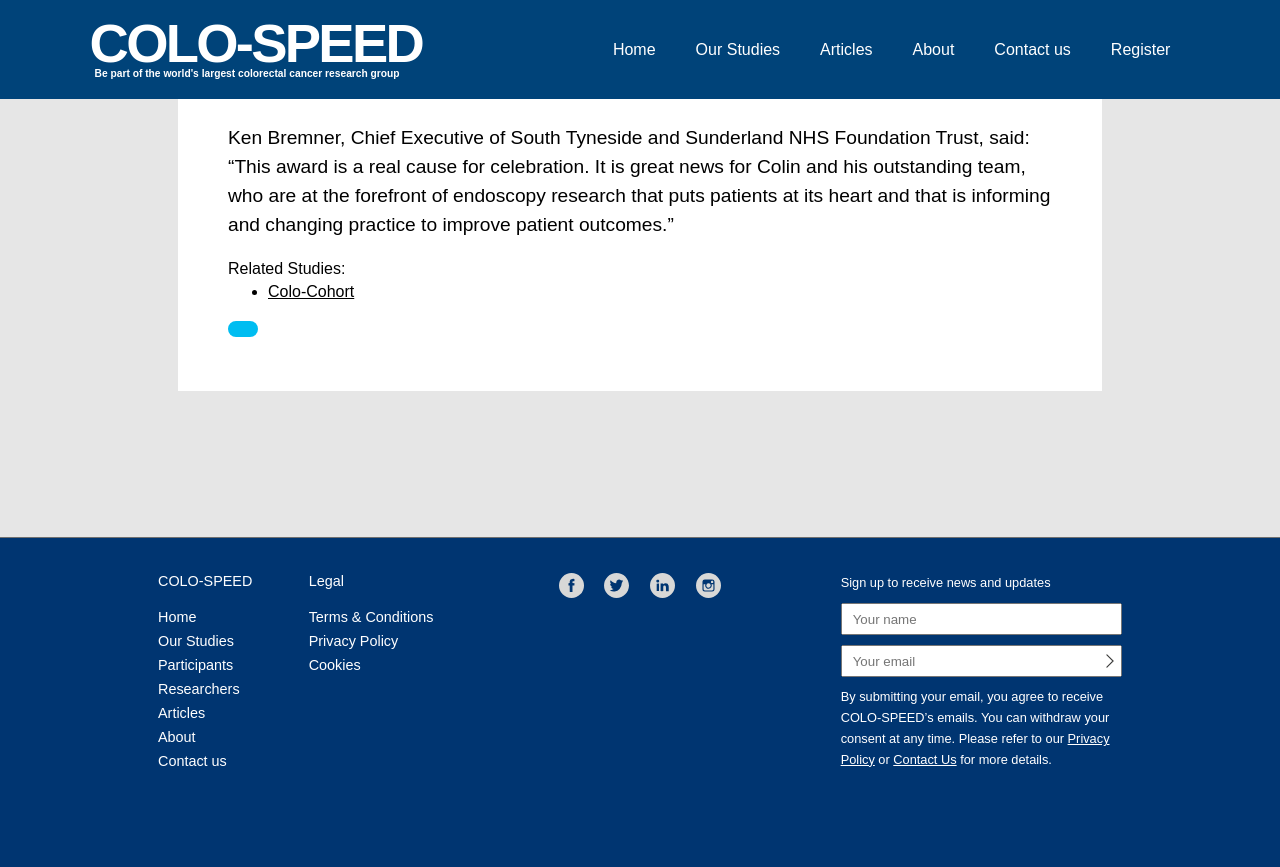
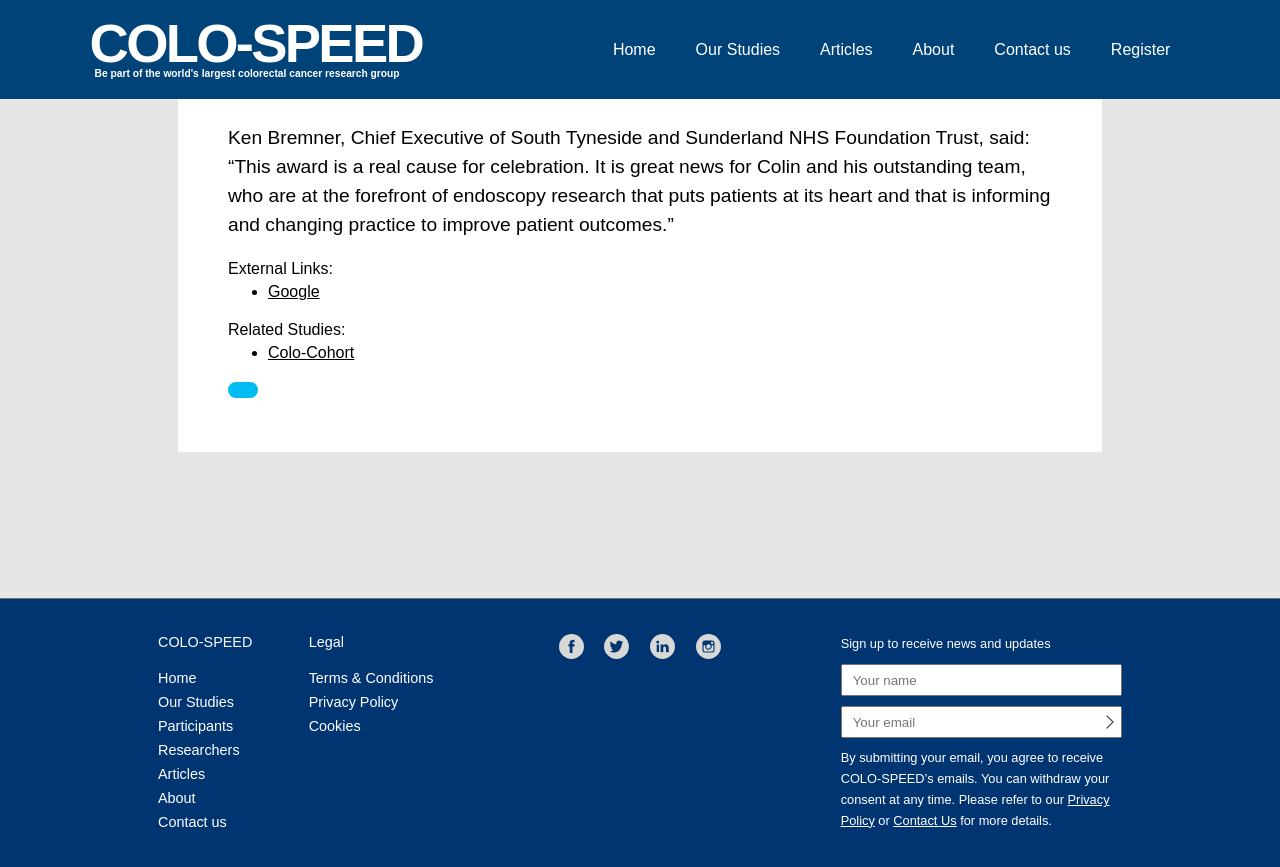
Before and after one commit to not-dalia/colo-speed-v2, a Jekyll site: the page built from _articles/patient-care-award-for-world-leading-endoscopy-research.md, in a window 1280 px wide and 900 px high, scrolled down 1536 px. Shown: the top 867 px of the window. Built offline with Jekyll 4.4.1, drawn with Linux system fonts in a browser that asks for light colours; some web fonts are replaced; comment, search, counter and statistics services are not loaded.

Commit message:
Update Article “patient-care-award-for-world-leading-endoscopy-research”

```diff
--- a/_articles/patient-care-award-for-world-leading-endoscopy-research.md
+++ b/_articles/patient-care-award-for-world-leading-endoscopy-research.md
@@ -8,7 +8,9 @@ image: /assets/images/uploads/image001.jpg
 featured: true
 type: news
 audience: everyone
-externallinks: []
+externallinks:
+  - title: Google
+    link: https://google.com
 study: colo-cohort
 ---
 The COLO-SPEED (Colorectal Cancer Screening, Prevention, Endoscopy and Early Diagnosis) team recently won a prestigious patient care award for its world-leading endoscopy research.\
```
